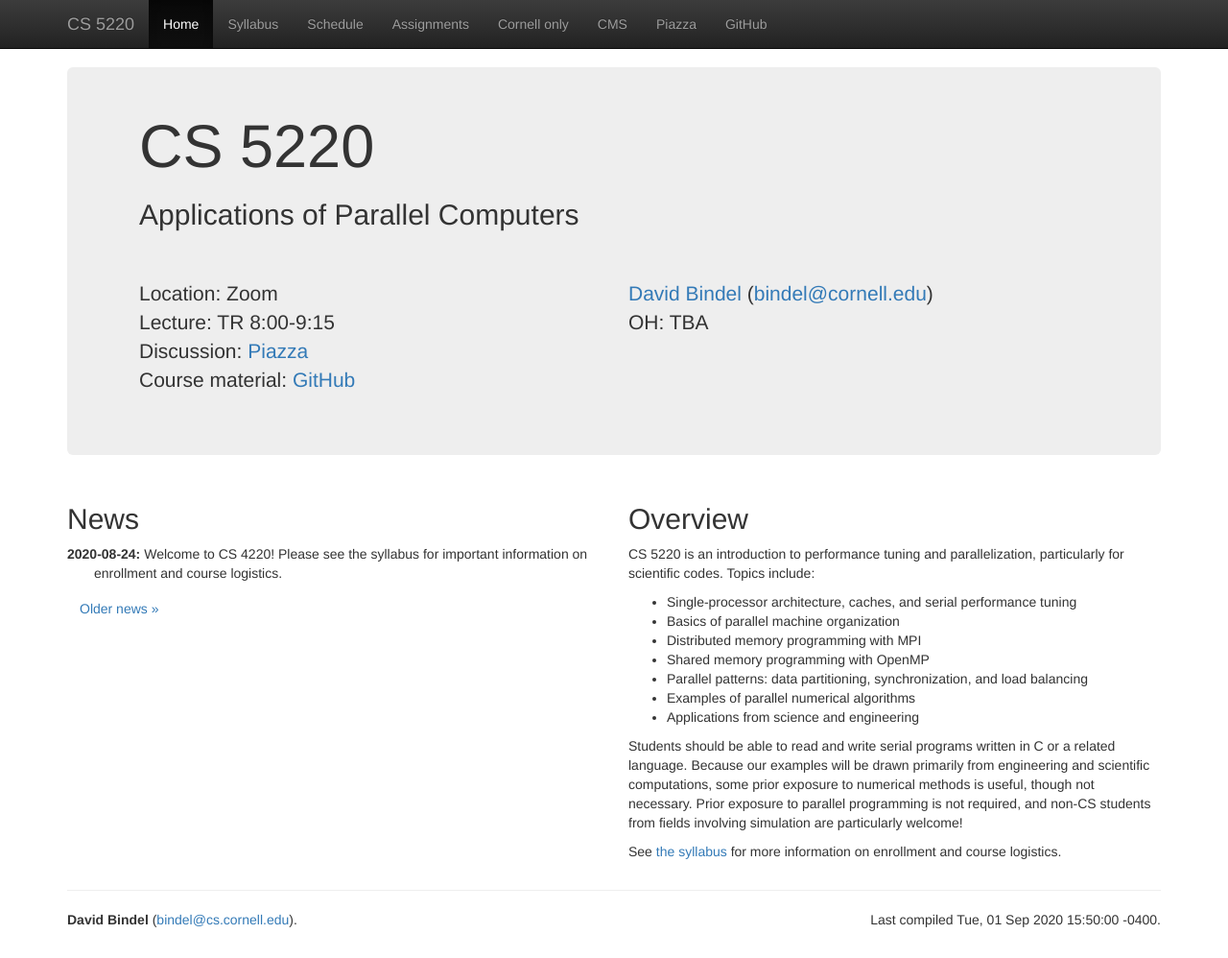
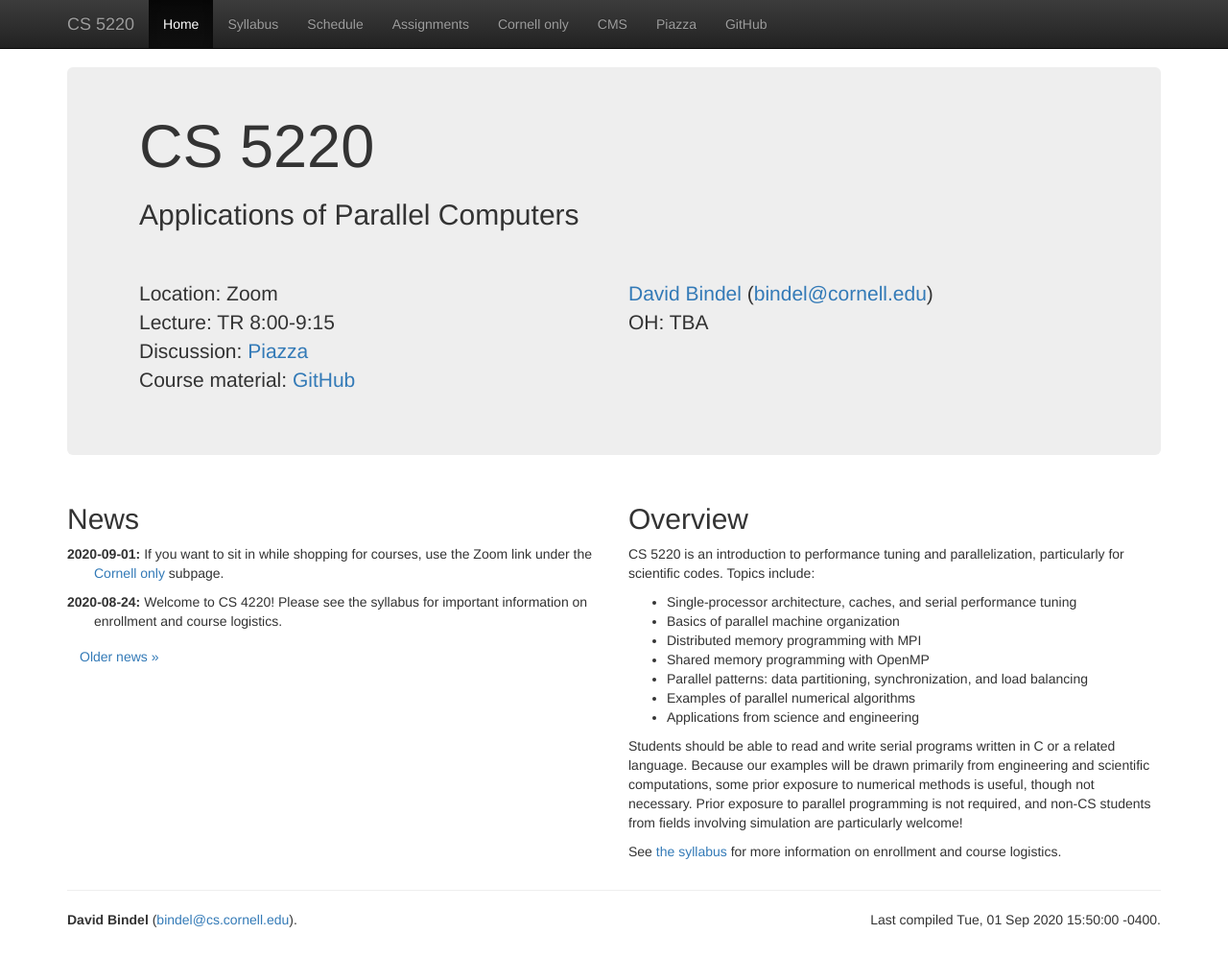
Before and after one commit to cs5220-f20/web, a Jekyll site: the page built from web/index.html, in a window 1280 px wide and 998 px high. Shown: the whole window at 96% size. Built offline with Jekyll 4.4.1, drawn with Linux system fonts in a browser that asks for light colours; nearby versions of some CDN libraries.

Commit message:
Added news item on how to access Zoom link.

```diff
--- a/web/_data/news.yml
+++ b/web/_data/news.yml
@@ -1,3 +1,6 @@
 -
   date: 2020-08-24
   text: Welcome to CS 4220!  Please see the syllabus for important information on enrollment and course logistics.
+-
+  date: 2020-09-01
+  text: If you want to sit in while shopping for courses, use the Zoom link under the <a href="https://courses.cis.cornell.edu/courses/cs5220/2020fa/netid/index.html">Cornell only</a> subpage.
```
